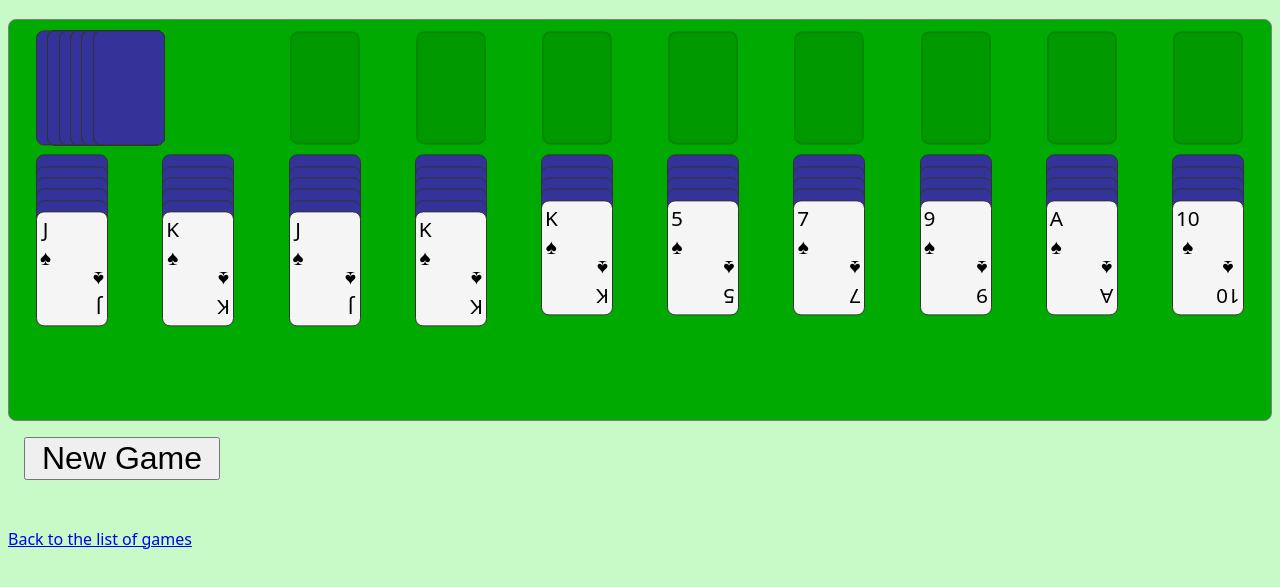
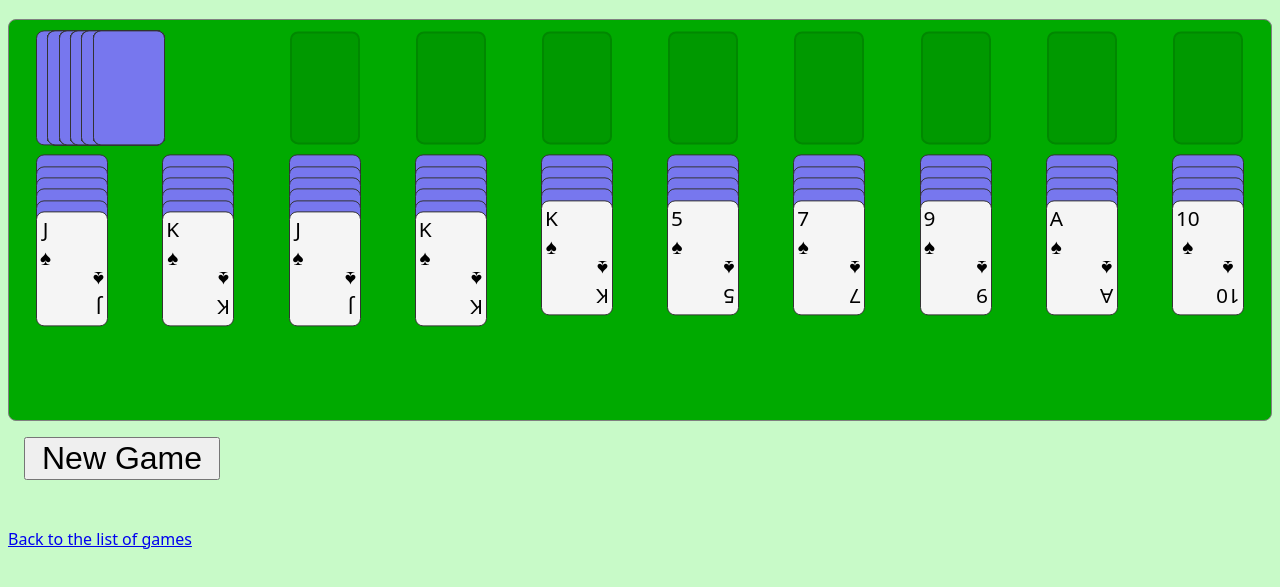
Before and after one commit to Akuli/bubble-shooter-clone, a plain HTML site: page spider/index.html in a window 1280 px wide. Shown: the part 67-654 px from the top of the page. Drawn offline with Linux system fonts and the light colour scheme.

Commit message:
nicer card back color

```diff
--- a/common/cards.css
+++ b/common/cards.css
@@ -39,7 +39,7 @@
 }
 
 .card {
-    background-color: #339;
+    background-color: #77e;
     border: 1px solid #333;
     transition-property: background-color, left, top, z-index;
     transition-duration: 0.2s;
```
